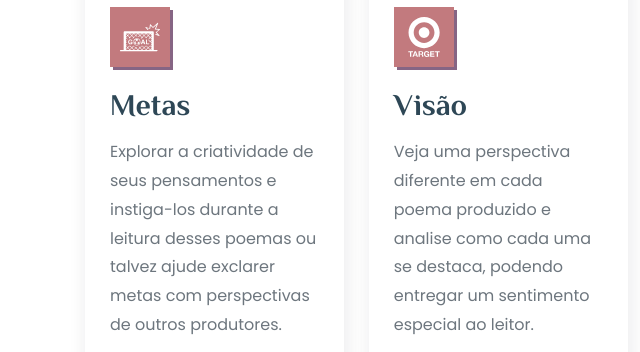
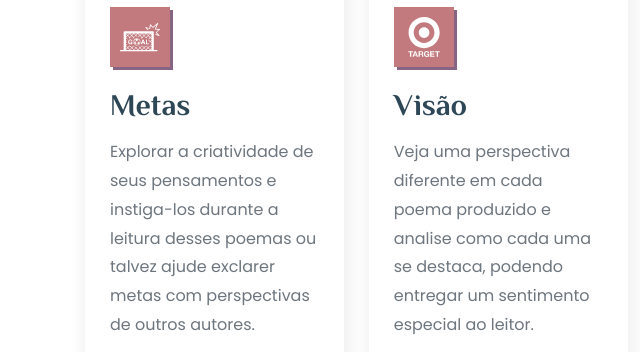
Before and after one commit to SorPuti/ap-soc, a plain HTML site: page index.html in a window 1280 px wide. Shown: the part 1180-1532 px from the top of the page, 0-640 px from the left. Drawn offline with nearby package versions, Linux system fonts and the light colour scheme.

Commit message:
Update index.html

```diff
--- a/index.html
+++ b/index.html
@@ -190,7 +190,7 @@
 
                 <p class="card-text">
                   Explorar a criatividade de seus pensamentos e instiga-los durante a leitura desses
-                  poemas ou talvez ajude exclarer metas com perspectivas de outros produtores.
+                  poemas ou talvez ajude exclarer metas com perspectivas de outros autores.
                 </p>
 
                 <a href="#" class="btn-link">
```
